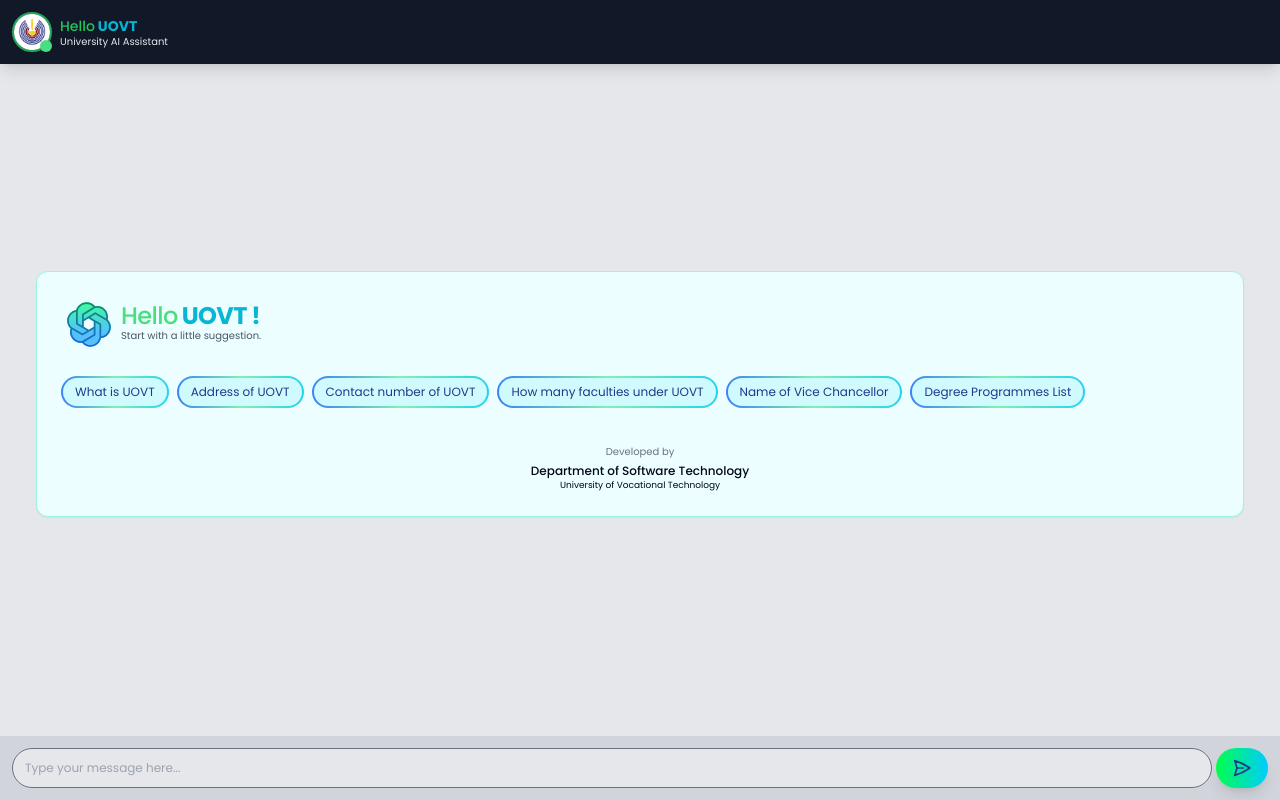
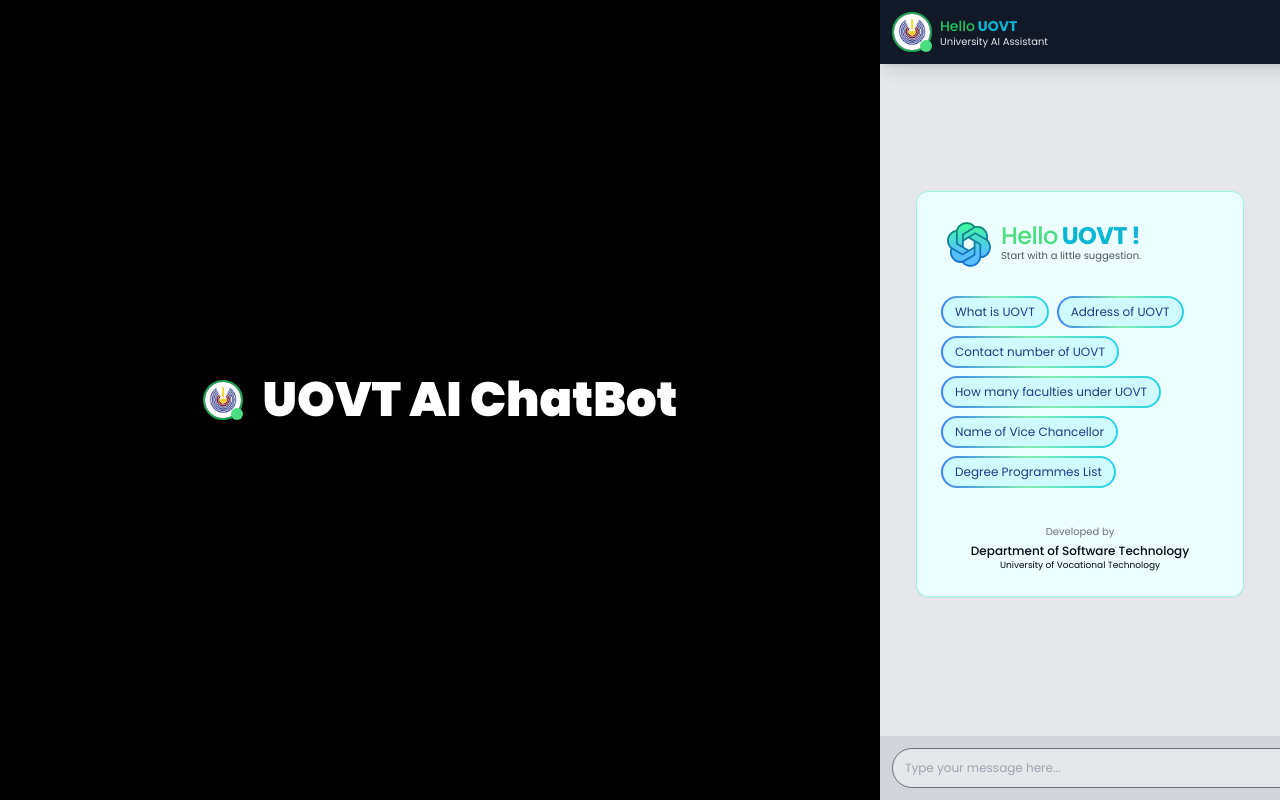
Before and after one commit to iamVihanga/uovt-ai-assistant, a Next.js app: page / in a window 1280 px wide. Built offline with nearby package versions, Linux system fonts and the light colour scheme.

Commit message:
Index page change

```diff
--- a/src/app/page.tsx
+++ b/src/app/page.tsx
@@ -1,7 +1,20 @@
+import Avatar from "@/components/Avatar";
 import ChatUI from "@/components/ChatUI";
 
 export default function Home() {
   return (
-    <ChatUI />
+    <div className="w-full flex items-center bg-[#000]">
+      <div className="flex-1 h-full flex items-center justify-center">
+        {/* <div className="">
+          <h2 className='font-bold  text-sm text-cyan-500'><span className='text-green-500 font-medium'>Hello</span> UOVT</h2>
+          <p className='text-[10px] text-gray-200 -mt-0.5'>University AI Assistant</p>
+        </div> */}
+        <Avatar isOnline dot userType='ai' />
+        <h1 className="ml-5 text-white text-5xl font-black">UOVT AI ChatBot</h1>
+      </div>
+      <div className="w-[400px]">
+        <ChatUI />
+      </div>
+    </div>
   );
 }
```
